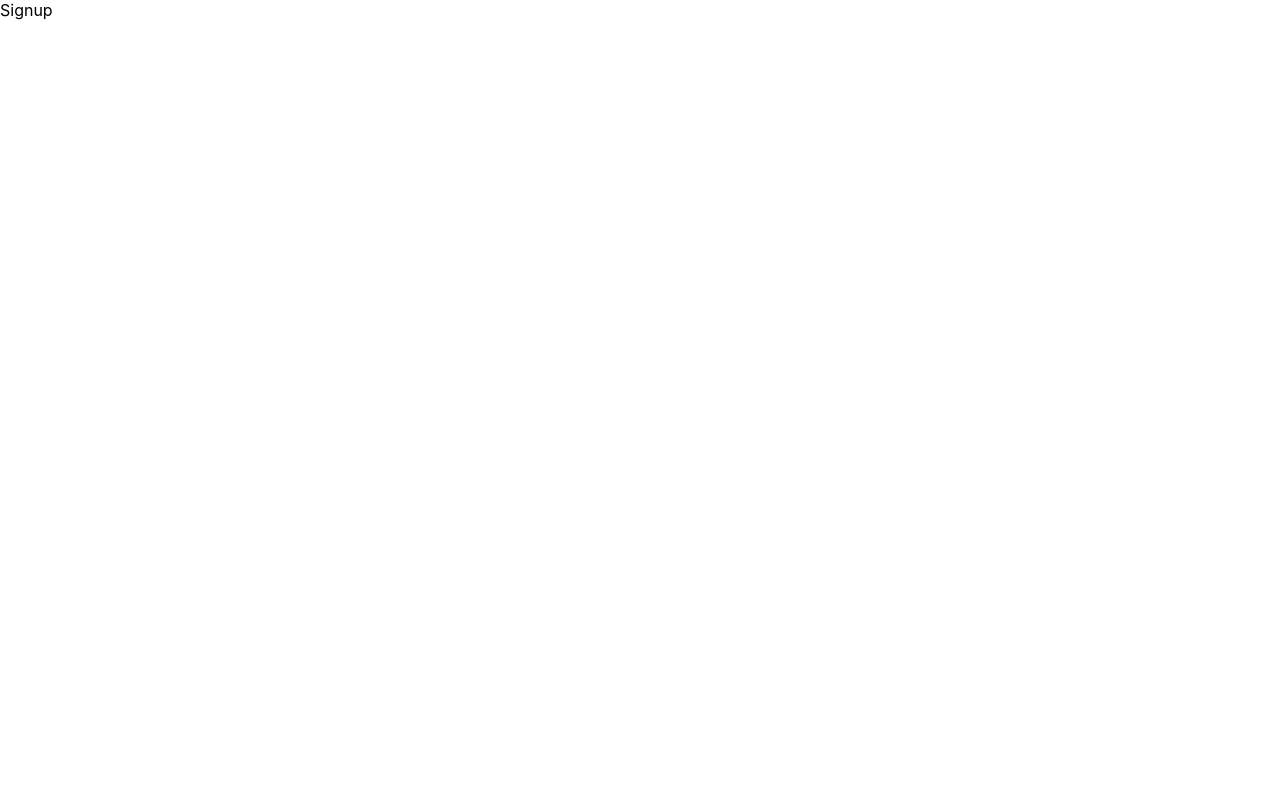
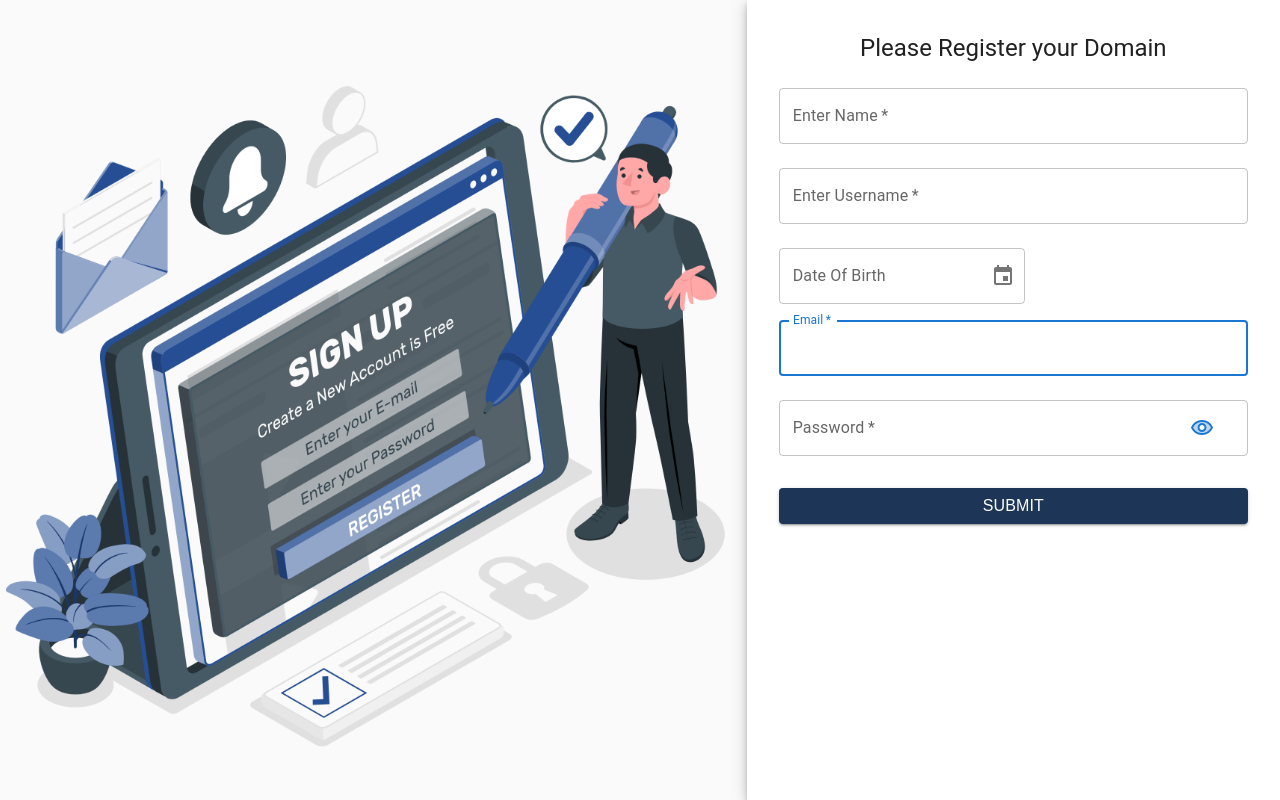
Before and after one commit to Sunny-unik/wayhooks, a React (Create React App) app in the folder client/: page /signup in a window 1280 px wide. Built offline with nearby package versions, Linux system fonts and the light colour scheme.

Commit message:
Added Signup Page

```diff
--- a/client/src/pages/login/Login.js
+++ b/client/src/pages/login/Login.js
@@ -38,8 +38,8 @@ export default function Login() {
             backgroundImage: `url(${backImg})`,
             backgroundRepeat: 'no-repeat',
             backgroundColor: t => (t.palette.mode === 'light' ? t.palette.grey[50] : t.palette.grey[900]),
-            backgroundSize: 'cover',
             backgroundPosition: 'center',
+            backgroundSize: 'contain',
           }}
         />
         <Grid item xs={12} sm={8} md={5} component={Paper} elevation={6} square>
@@ -52,11 +52,11 @@ export default function Login() {
               alignItems: 'center',
             }}
           >
-            <img src={logo} style={{ height: '100px', marginBottom: '20px' }} className='logo' alt='logo' />
-            <Typography component='h2' variant='h6' sx={{ fontFamily: 'Roboto Helvetica Arial sans-serif Ubuntu' }}>
+            <img src={logo} style={{ height: '100px', marginBottom: '20px',marginTop: '-50px' }} className='logo' alt='logo' />
+            <Typography component='h2' variant='h6'  sx={{marginTop:'-15px'}}>
               Welcome, please sign in using your credentials
             </Typography>
-            <Box component='form' noValidate sx={{ mt: 1, marginTop: '-10px' }}>
+            <Box component='form' noValidate sx={{ mt: 1 ,marginTop:'-5px'}}>
               <TextField
                 margin='normal'
                 required
@@ -137,7 +137,7 @@ export default function Login() {
                       color: '#1D3557',
                       float: 'right',
                       textDecoration: 'none',
-                      fontFamily: 'Nunito',
+
                       fontSize: '1em',
                       '&:hover': { color: '#457B9D', cursor: 'pointer' },
                     }}
--- a/client/src/pages/signup/Signup.js
+++ b/client/src/pages/signup/Signup.js
@@ -1,5 +1,163 @@
-import React from 'react';
+import React, { useState } from 'react';
+import Button from '@mui/material/Button';
+import CssBaseline from '@mui/material/CssBaseline';
+import TextField from '@mui/material/TextField';
+import FormControlLabel from '@mui/material/FormControlLabel';
+import Checkbox from '@mui/material/Checkbox';
+import Link from '@mui/material/Link';
+import Paper from '@mui/material/Paper';
+import Box from '@mui/material/Box';
+import Grid from '@mui/material/Grid';
+import Typography from '@mui/material/Typography';
+import logo from '../../assets/logo/logo.png';
+import backImg from '../../assets/images/signup.png';
+import { useNavigate } from 'react-router-dom';
+import Copyright from '../../components/copyright/Copyright';
+import VisibilityOffTwoTone from '@mui/icons-material/VisibilityOffTwoTone';
+import VisibilityTwoTone from '@mui/icons-material/VisibilityTwoTone';
+import { AdapterDateFns } from '@mui/x-date-pickers/AdapterDateFns';
+import { LocalizationProvider } from '@mui/x-date-pickers/LocalizationProvider';
+import { DatePicker } from '@mui/x-date-pickers/DatePicker';
+import { InputAdornment } from '@mui/material';
+export default function Login() {
+  const [date, setValue] = useState(null);
+  const [showHide, setshowHide] = useState('password');
+  const [password, setpassword] = useState(null);
+  const [name, setName] = useState(null);
+  const [userName, setUserName] = useState(null);
+  const [email, setEmail] = useState(null);
 
-export default function Signup() {
-  return <div>Signup</div>;
+  return (
+    <>
+      <Grid container component='main' sx={ { height: '100vh', marginTop: '0rem' } }>
+        <CssBaseline />
+        <Grid
+          className='loginBgImgDiv'
+          item
+          xs={ false }
+          sm={ 4 }
+          md={ 7 }
+          sx={ {
+            backgroundImage: `url(${backImg})`,
+            backgroundRepeat: 'no-repeat',
+            backgroundColor: t => (t.palette.mode === 'light' ? t.palette.grey[50] : t.palette.grey[900]),
+            backgroundPosition: 'center',
+            backgroundSize: 'contain',
+          } }
+        />
+        <Grid item xs={ 12 } sm={ 8 } md={ 5 } component={ Paper } elevation={ 6 } square>
+          <Box
+            sx={ {
+              my: 4,
+              mx: 4,
+              display: 'flex',
+              flexDirection: 'column',
+              alignItems: 'center',
+            } }   >
+            {/* <img src={logo} style={{ height: '100px', marginBottom: '20px',marginTop: '-50px' }} className='logo' alt='logo' /> */ }
+            <Typography component='h2' variant='h5'>
+              Please Register your Domain
+            </Typography>
+            <Box component='form' noValidate sx={ { mt: 1 } }>
+              <TextField
+                margin='normal'
+                required
+                fullWidth
+                id='text'
+                label='Enter Name'
+                type='text'
+                name='name'
+                value={ name }
+                onChange={ (e) => { setName(e.target.value); } }
+                autoFocus
+              />
+              <TextField
+                margin='normal'
+                required
+                fullWidth
+                id='text'
+                label='Enter Username'
+                type='text'
+                name='username'
+                value={ userName }
+                onChange={ (e) => { setUserName(e.target.value); } }
+                autoFocus
+
+              />
+                 <Box sx={ { marginTop: '1rem' } }>
+                <LocalizationProvider dateAdapter={ AdapterDateFns }>
+                  <DatePicker
+                    label="Date Of Birth"
+                    value={ date }
+                    onChange={ (setDate) => {
+                      setValue(setDate);
+                    } }
+                    renderInput={ (params) => <TextField { ...params } /> }
+                  />
+                </LocalizationProvider>
+              </Box>
+              <TextField
+                margin='normal'
+                required
+                fullWidth
+                id='email'
+                label='Email'
+                type='text'
+                name='email'
+                value={ email }
+                onChange={ (e) => { setEmail(e.target.value); } }
+                autoFocus
+              />
+
+              <TextField
+                margin='normal'
+                required
+                fullWidth
+                name='password'
+                label='Password'
+                type={ showHide }
+                id='password'
+                value={ password }
+                onChange={ e => setpassword(e.target.value) }
+                InputProps={ {
+                  endAdornment: (
+                    <InputAdornment position='end'>
+                      <Button
+                        onClick={ () => {
+                          setshowHide(showHide === 'text' ? 'password' : 'text');
+                        } }
+                      >
+                        { showHide === 'text' ? <VisibilityOffTwoTone /> : <VisibilityTwoTone /> }
+                      </Button>
+                    </InputAdornment>
+                  ),
+                } }
+              />
+              <Button
+                className='submit'
+                type='submit'
+                fullWidth
+                variant='contained'
+                sx={ {
+                  mt: 3,
+                  mb: 2,
+                  backgroundColor: '#1D3557',
+                  font: 'sans-serif',
+                  fontFamily: 'sans-serif',
+                  '&:hover': {
+                    backgroundColor: '#457B9D',
+                    boxShadow: 'none',
+                  },
+                } }
+                onClick={()=>{console.log(userName)}}
+              >
+                <Typography sx={ { fontFamily: 'Sans-serif' } }>Submit</Typography>
+
+              </Button>
+            </Box>
+          </Box>
+        </Grid>
+      </Grid>
+    </>
+  );
 }
```
Also changed, not shown: client/src/assets/images/signup.png (added).
